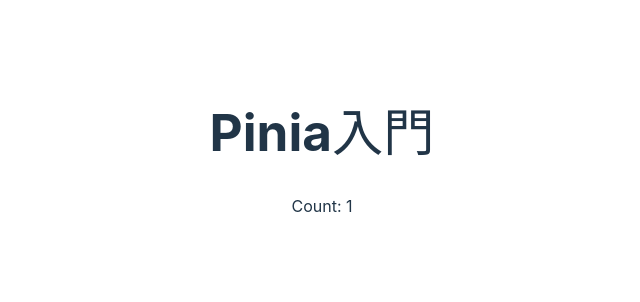
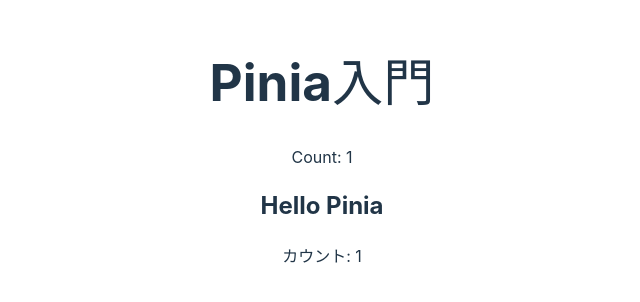
Before and after one commit to Bear29ers/primer-vue, a Vue app in the folder 07_pinia/: page / in a window 1280 px wide. Shown: the part 248-550 px from the top of the page, without its empty margins (318-958 px from the left). Built offline with nearby package versions, Linux system fonts and the light colour scheme.

Commit message:
feat: :sparkles: 他コンポーネントからのアクセス

```diff
--- a/07_pinia/src/App.vue
+++ b/07_pinia/src/App.vue
@@ -1,9 +1,12 @@
 <script setup>
 import { useStoreCounter } from './stores/counter';
+import HelloPinia from './components/HelloPinia.vue';
+
 const counter = useStoreCounter();
 </script>
 
 <template>
   <h1>Pinia入門</h1>
   <p>Count: {{ counter.count }}</p>
+  <HelloPinia />
 </template>
--- /dev/null
+++ b/07_pinia/src/components/HelloPinia.vue
@@ -0,0 +1,9 @@
+<script setup>
+import { useStoreCounter } from '../stores/counter';
+const counter = useStoreCounter();
+</script>
+
+<template>
+  <h2>Hello Pinia</h2>
+  <p>カウント: {{ counter.count }}</p>
+</template>
```
